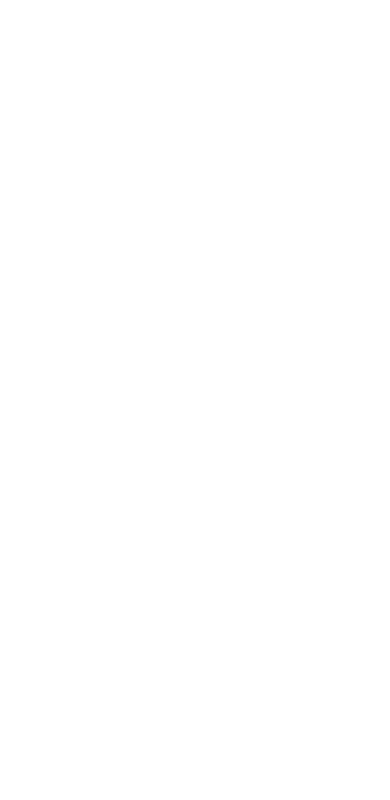
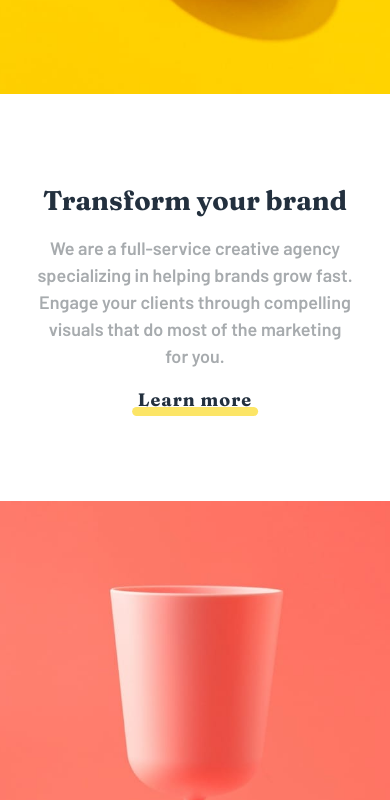
Before and after one commit to AbderrahmaneFadili/sunnyside-agency-landing-page, a React (Create React App) app: page / in a window 390 px wide. Shown: the part 1150-1950 px from the top of the page. Before the commit the page ends 844 px from the top, so only its background shows below. Built offline with nearby package versions, Linux system fonts and the light colour scheme.

Commit message:
Mobile Version Transform & Stand Out Section

```diff
--- a/src/App.jsx
+++ b/src/App.jsx
@@ -1,6 +1,7 @@
 import React from "react";
 import Header from "./components/Header/Header";
 import Hero from "./components/Hero/Hero";
+import Sections from "./components/Sections/Sections";
 import GlobalStyle from "./themes/GlobalStyle";
 function App() {
   return (
@@ -8,6 +9,7 @@
       <GlobalStyle />
       <Header />
       <Hero />
+      <Sections />
     </>
   );
 }
--- a/src/components/Hero/Hero.jsx
+++ b/src/components/Hero/Hero.jsx
@@ -5,7 +5,7 @@
   return (
     <HeroWrapper>
       <HeroHeading>We are creatives</HeroHeading>
-      <a href="#transform-section">
+      <a href="#sections">
         <ArrowDown src={require("../../images/icon-arrow-down.svg").default} />
       </a>
     </HeroWrapper>
--- /dev/null
+++ b/src/components/Sections/Sections.jsx
@@ -0,0 +1,53 @@
+import React from "react";
+import {
+  SectionContent,
+  SectionContentDescription,
+  SectionContentLink,
+  SectionContentTitle,
+  SectionImage,
+  TransformSection,
+  StandOutSection,
+} from "./Sections.styles";
+
+import transformImage from "../../images/mobile/image-transform.jpg";
+import standOutImage from "../../images/mobile/image-stand-out.jpg";
+
+const Sections = () => {
+  return (
+    <main id="sections">
+      <TransformSection>
+        <SectionContent>
+          <SectionContentTitle>Transform your brand</SectionContentTitle>
+          <SectionContentDescription>
+            We are a full-service creative agency specializing in helping brands
+            grow fast. Engage your clients through compelling visuals that do
+            most of the marketing for you.
+          </SectionContentDescription>
+          <SectionContentLink href="#" color={"--yellow"}>
+            Learn more
+          </SectionContentLink>
+        </SectionContent>
+        <SectionImage mobileImage={transformImage}></SectionImage>
+      </TransformSection>
+
+      <StandOutSection>
+        <SectionContent>
+          <SectionContentTitle>
+            Stand out to the right audience
+          </SectionContentTitle>
+          <SectionContentDescription>
+            Using a collaborative formula of designers, researchers,
+            photographers, videographers, and copywriters, we’ll build and
+            extend your brand in digital places.
+          </SectionContentDescription>
+          <SectionContentLink href="#" color={"--soft-red"}>
+            Learn more
+          </SectionContentLink>
+        </SectionContent>
+        <SectionImage mobileImage={standOutImage}></SectionImage>
+      </StandOutSection>
+    </main>
+  );
+};
+
+export default Sections;
--- /dev/null
+++ b/src/components/Sections/Sections.styles.js
@@ -0,0 +1,64 @@
+import styled from "styled-components";
+
+export const TransformSection = styled.section`
+  display: flex;
+  flex-wrap: wrap-reverse;
+  flex-direction: row;
+  width: 100%;
+`;
+
+export const StandOutSection = styled.section`
+  display: flex;
+  flex-wrap: wrap-reverse;
+  flex-direction: row;
+  width: 100%;
+`;
+
+export const SectionImage = styled.div`
+  background: url(${(props) => props.mobileImage}) no-repeat center/cover;
+  height: 400px;
+  width: 100%;
+`;
+
+export const SectionContent = styled.div`
+  display: flex;
+  justify-content: center;
+  align-items: center;
+  flex-direction: column;
+  padding: 5rem 2rem;
+  text-align: center;
+  width: 100%;
+`;
+
+export const SectionContentTitle = styled.h2`
+  font-family: var(--headings-buttons-font);
+  margin-bottom: 1rem;
+  color: var(--very-dark-desaturated-blue);
+`;
+
+export const SectionContentDescription = styled.p`
+  color: var(--grayish-blue);
+  line-height: 1.5;
+  margin-bottom: 1rem;
+`;
+
+export const SectionContentLink = styled.a`
+  font-family: var(--headings-buttons-font);
+  text-decoration: none;
+  color: var(--very-dark-desaturated-blue);
+  position: relative;
+  letter-spacing: 1px;
+
+  &::after {
+    content: "";
+    position: absolute;
+    width: 110%;
+    height: 9px;
+    border-radius: 10px;
+    opacity: 0.6;
+    background-color: ${({ color }) => `var(${color})`};
+    left: 50%;
+    transform: translateX(-50%);
+    bottom: -5px;
+  }
+`;
```
